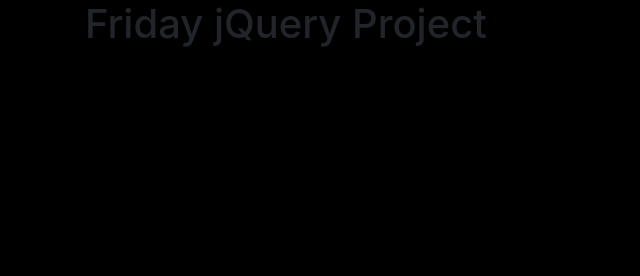
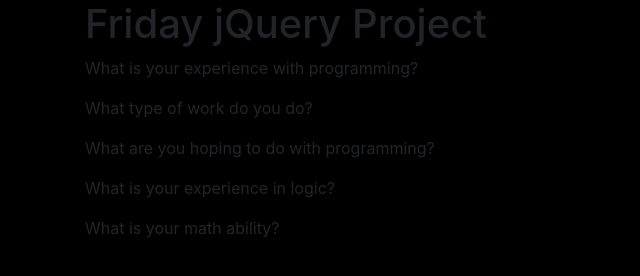
Before and after one commit to austinschrader/friday-jquery-project, a plain HTML site: page index.html in a window 1280 px wide. Shown: the whole page, without its empty margins (0-640 px from the left). Drawn offline with Linux system fonts and the light colour scheme.

Commit message:
Add the basic questions to the page

```diff
--- a/index.html
+++ b/index.html
@@ -9,6 +9,16 @@
 	<body>
 		<div class="container">
 			<h1>Friday jQuery Project</h1>
+
+			<p>What is your experience with programming?</p>
+
+			<p>What type of work do you do?</p>
+
+			<p>What are you hoping to do with programming?</p>
+
+			<p>What is your experience in logic?</p>
+
+			<p>What is your math ability?</p>
 		</div>
 	</body>
 </html>
```
